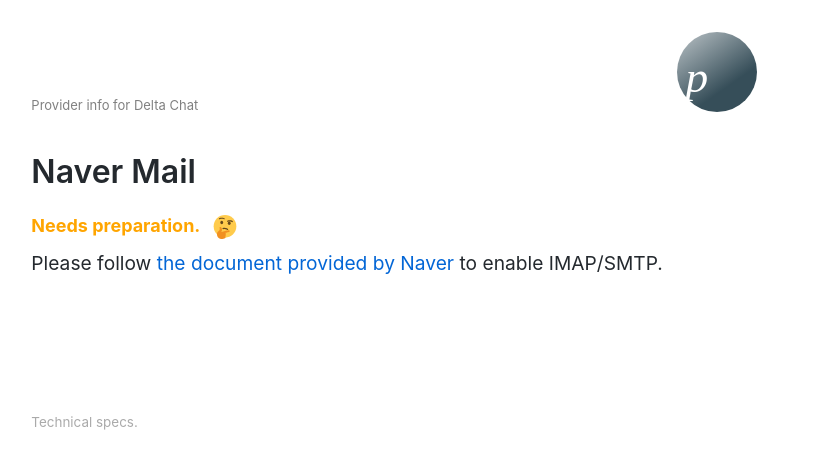
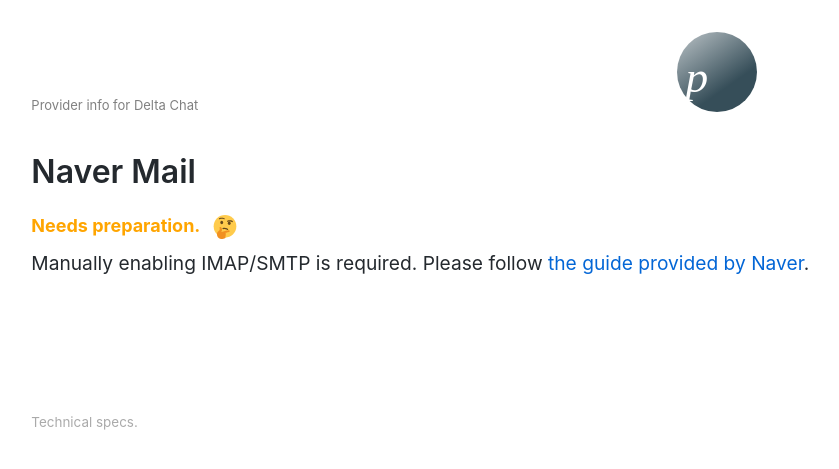
Before and after one commit to deltachat/provider-db, a Jekyll site: the page built from _providers/naver.md, in a window 1280 px wide. Shown: the top 469 px of the page, without its empty margins (214-1053 px from the left). Built offline with Jekyll 4.4.1, drawn with Linux system fonts in a browser that asks for light colours.

Commit message:
Fix naver.md

```diff
--- a/_providers/naver.md
+++ b/_providers/naver.md
@@ -13,10 +13,10 @@
     socket: STARTTLS
     hostname: smtp.naver.com
     port: 587
-before_login_hint: "You don't have to create an app-specific password for Delta Chat, but manually enabling IMAP/SMTP is required, like using any other mail clients with Naver Mail."
+before_login_hint: "Manually enabling IMAP/SMTP is required."
 last_checked: 2021-06
 website: https://mail.naver.com/
 ---
 
-Please follow [the document provided by
-Naver](https://help.naver.com/support/contents/contents.help?serviceNo=2342&categoryNo=2288) to enable IMAP/SMTP.
+Manually enabling IMAP/SMTP is required. Please follow [the guide provided by
+Naver](https://help.naver.com/support/contents/contents.help?serviceNo=2342&categoryNo=2288).
```
